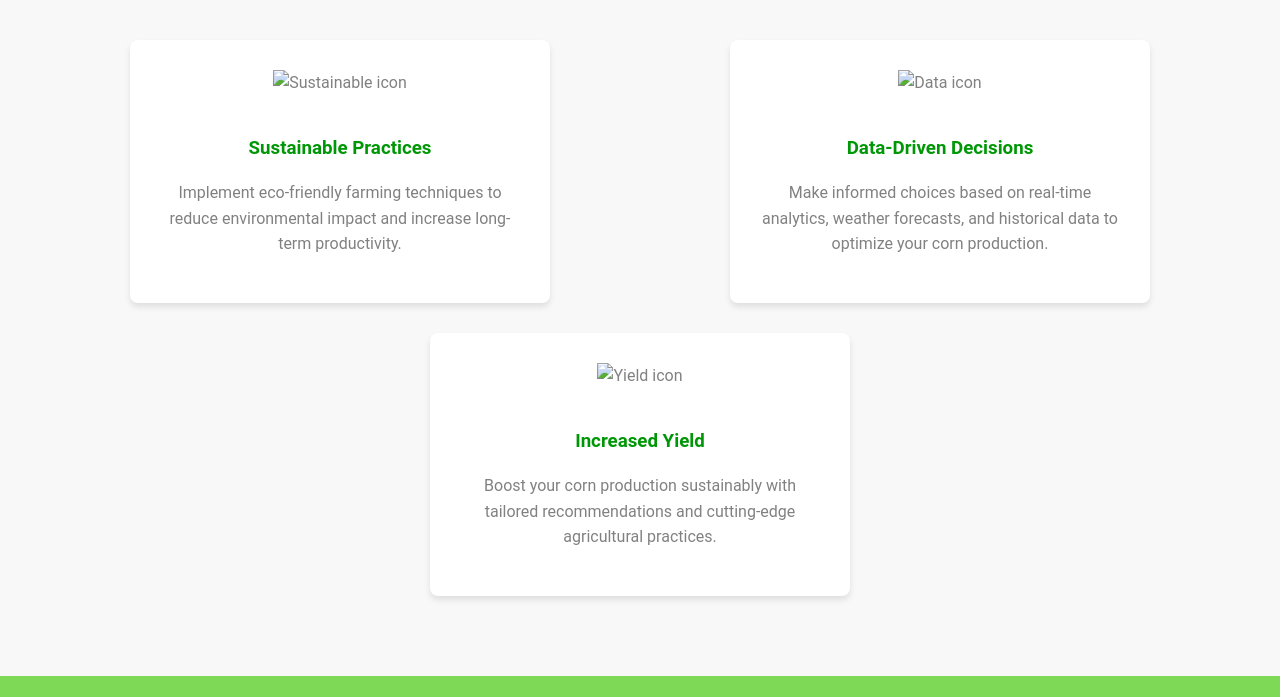
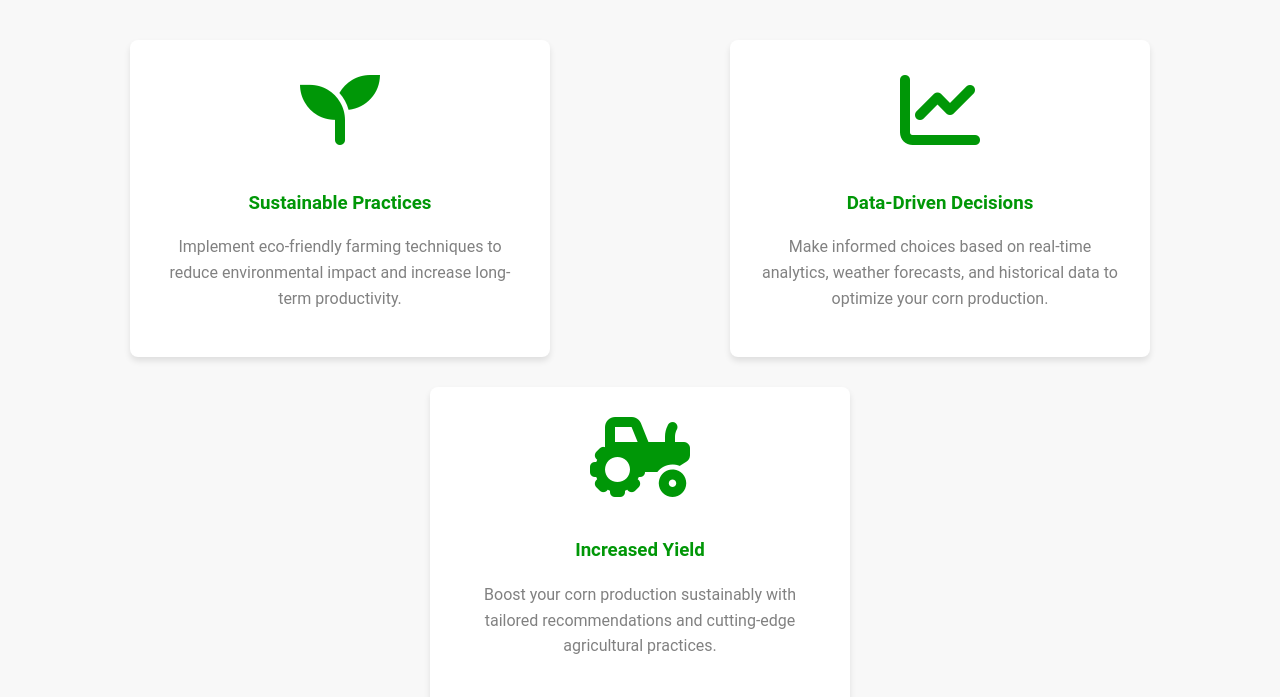
Before and after one commit to DavidValenciaX/agroinsight-landing, a plain HTML site: page index.html in a window 1280 px wide. Shown: the part 530-1227 px from the top of the page. Drawn offline with Linux system fonts and the light colour scheme.

Commit message:
agregados iconos

```diff
--- a/index.html
+++ b/index.html
@@ -4,6 +4,7 @@
     <meta charset="UTF-8">
     <meta name="viewport" content="width=device-width, initial-scale=1.0">
     <title>AgroInsight - Sustainable Corn Development</title>
+    <link rel="stylesheet" href="https://cdnjs.cloudflare.com/ajax/libs/font-awesome/6.0.0-beta3/css/all.min.css">
     <style>
         :root {
             --primary-color: #009707;
@@ -124,10 +125,10 @@
             transform: translateY(-5px);
             box-shadow: 0 6px 12px rgba(0,0,0,0.15);
         }
-        .feature img {
-            width: 80px;
-            height: 80px;
+        .feature i {
+            font-size: 80px;
             margin-bottom: 20px;
+            color: var(--primary-color);
         }
         .feature h3 {
             color: var(--primary-color);
@@ -174,17 +175,17 @@
         <section id="features" class="container">
             <div class="features">
                 <div class="feature">
-                    <img src="/placeholder.svg?height=80&width=80" alt="Sustainable icon">
+                    <i class="fas fa-seedling"></i>
                     <h3>Sustainable Practices</h3>
                     <p>Implement eco-friendly farming techniques to reduce environmental impact and increase long-term productivity.</p>
                 </div>
                 <div class="feature">
-                    <img src="/placeholder.svg?height=80&width=80" alt="Data icon">
+                    <i class="fas fa-chart-line"></i>
                     <h3>Data-Driven Decisions</h3>
                     <p>Make informed choices based on real-time analytics, weather forecasts, and historical data to optimize your corn production.</p>
                 </div>
                 <div class="feature">
-                    <img src="/placeholder.svg?height=80&width=80" alt="Yield icon">
+                    <i class="fas fa-tractor"></i>
                     <h3>Increased Yield</h3>
                     <p>Boost your corn production sustainably with tailored recommendations and cutting-edge agricultural practices.</p>
                 </div>
```
